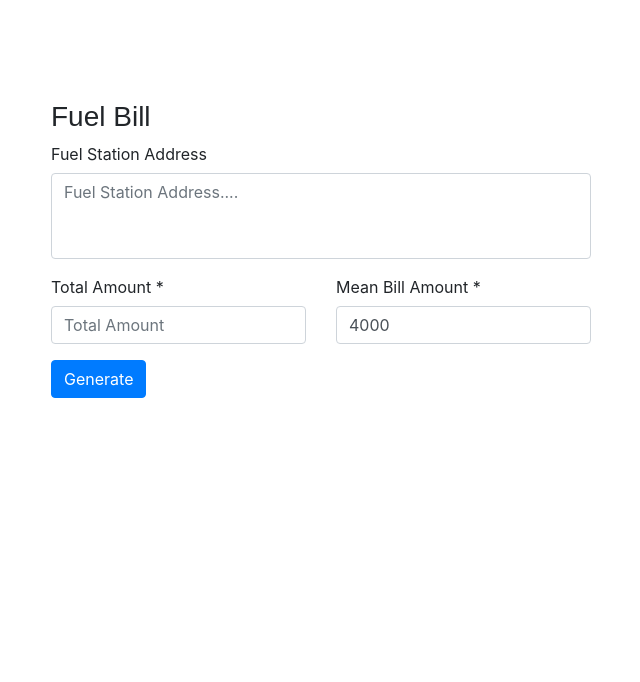
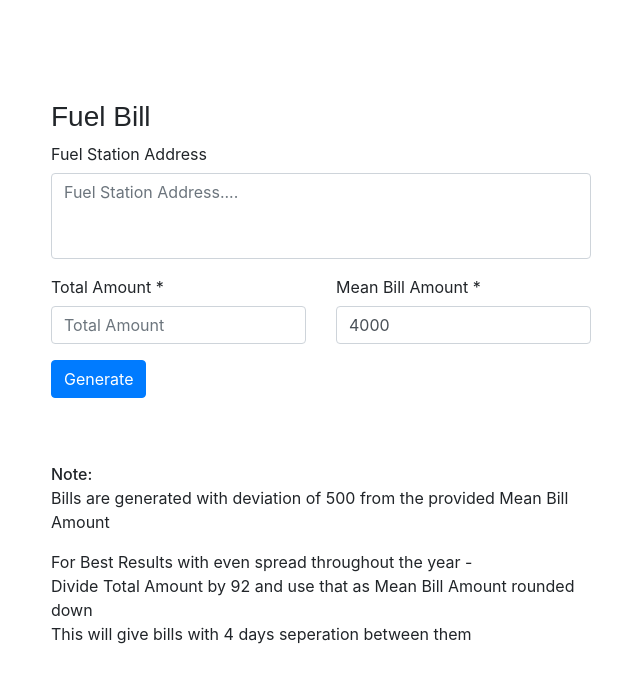
Before and after one commit to harbhlahritik/bill-generator, a React (Create React App) app: page / in a window 1280 px wide. Shown: the top 682 px of the page, without its empty margins (34-674 px from the left). Built offline with nearby package versions, Linux system fonts and the light colour scheme.

Commit message:
Note added

```diff
--- a/src/Components/FuelBill.js
+++ b/src/Components/FuelBill.js
@@ -433,6 +433,15 @@ export default class FuelBill extends Component {
                   {/* <button data-v-c7ff15a2="" type="Clear" className="btn btn ml-3 mb-0 btn-primary">
               Clear
             </button> */}
+              <div className="" style={{}}>
+                <div className="" style={{ fontWeight: 500, marginTop: "4em" }}>Note:</div>
+                  <div className="">Bills are generated with deviation of 500 from the provided Mean Bill Amount</div>
+                  <div className="" style={{ marginTop: "1em" }}>For Best Results with even spread throughout the year -</div>
+                  <div className="">Divide Total Amount by 92 and use that as Mean Bill Amount rounded down</div>
+                  <div className="">This will give bills with 4 days seperation between them</div>
+              </div>
+
+
                   <div data-v-7e8502bc="" data-v-c7ff15a2="" className="creditsRemain">
                     {/* <span data-v-7e8502bc="">This bill generation is absolutely free.</span> */}
                     <br data-v-7e8502bc="" />
```
